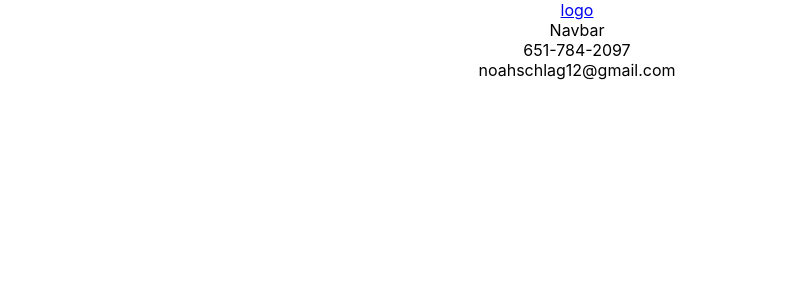
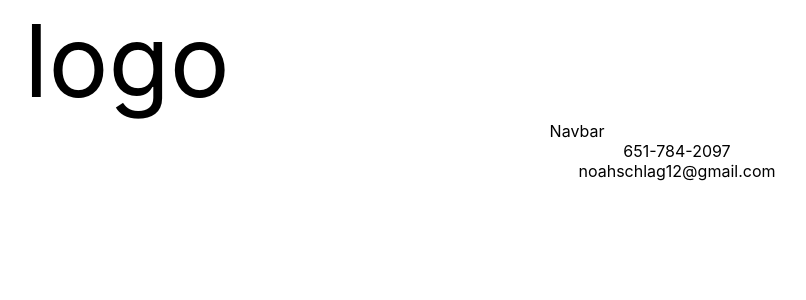
Before and after one commit to noahschlag/react-portfolio, a React (Create React App) app in the folder 02-Homework/react-portfolio/: page / in a window 1280 px wide. Shown: the top 300 px of the page, without its empty margins (63-869 px from the left). Built offline with nearby package versions, Linux system fonts and the light colour scheme.

Commit message:
started working on the styling of the hnavbar and header

```diff
--- a/02-Homework/react-portfolio/src/components/common/header/Header.css
+++ b/02-Homework/react-portfolio/src/components/common/header/Header.css
@@ -0,0 +1,28 @@
+.header-logo {
+    font-size: 100px;
+    margin-left: -900px;
+    color: inherit;
+    text-decoration: inherit;
+    font-family: -apple-system, BlinkMacSystemFont, 'Segoe UI', Roboto, Oxygen, Ubuntu, Cantarell, 'Open Sans', 'Helvetica Neue', sans-serif;
+}
+.header-top_logo {
+    display: flex;
+    justify-content: center;
+    align-items: center;
+    margin-right: 20px;
+}
+.header-top_navbar {
+    display: flex;
+    flex: 1;
+    flex-direction: column;
+
+}
+.header-bottom_phone-number {
+    margin-left: 200px;
+}
+.header-bottom_email {
+    margin-left: 200px;
+}
+.header-bottom {
+
+}
```
